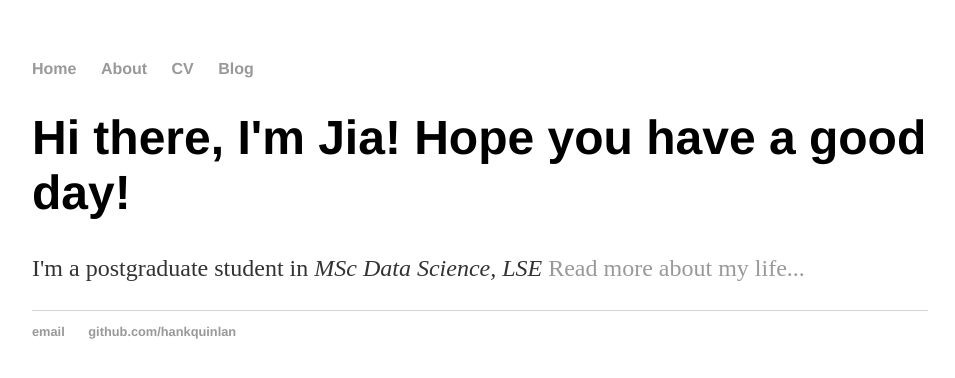
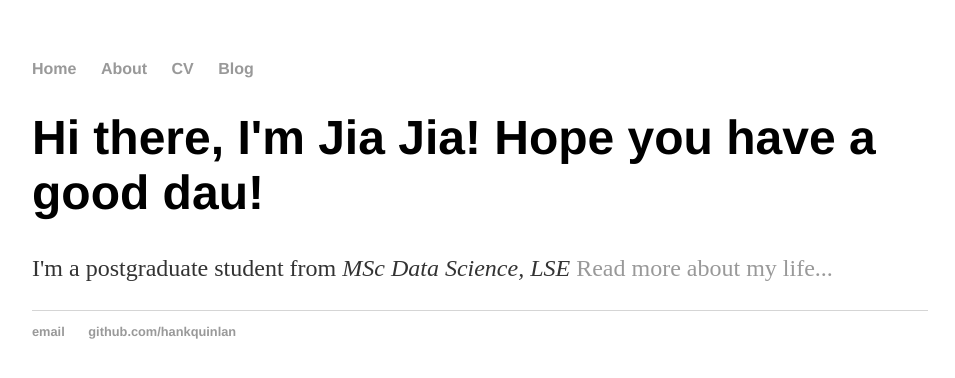
Before and after one commit to zench2302/zench2302.github.io, a Jekyll site: the page built from index.html, in a window 1280 px wide. Shown: the top 378 px of the page, without its empty margins (160-1115 px from the left). Built offline with Jekyll 4.4.1, drawn with Linux system fonts in a browser that asks for light colours.

Commit message:
Update index.html

```diff
--- a/index.html
+++ b/index.html
@@ -1,30 +1,8 @@
-<!DOCTYPE html>
-<html>
-	<head>
-		<title>Jia Jia, LSE</title>
-		<!-- link to main stylesheet -->
-		<link rel="stylesheet" type="text/css" href="/css/main.css">
-	</head>
-	<body>
-		<nav>
-    		<ul>
-        		<li><a href="/">Home</a></li>
-	        	<li><a href="/about">About</a></li>
-        		<li><a href="/cv">CV</a></li>
-        		<li><a href="/blog">Blog</a></li>
-    		</ul>
-		</nav>
-		<div class="container">
-    		<div class="blurb">
-        		<h1>Hi there, I'm Jia! Hope you have a good day!</h1>
-				<p>I'm a postgraduate student in <em>MSc Data Science, LSE</em>  <a href="/about">Read more about my life...</a></p>
-    		</div><!-- /.blurb -->
-		</div><!-- /.container -->
-		<footer>
-    		<ul>
-        		<li><a href="mailto:hankquinlanhub@gmail.com">email</a></li>
-        		<li><a href="https://github.com/hankquinlan">github.com/hankquinlan</a></li>
-			</ul>
-		</footer>
-	</body>
-</html>
+---
+layout: default
+title: Jia Jia, LSE
+---
+<div class="blurb">
+	<h1>Hi there, I'm Jia Jia! Hope you have a good dau!</h1>
+	<p>I'm a postgraduate student from <em>MSc Data Science, LSE</em>  <a href="/about">Read more about my life...</a></p>
+</div><!-- /.blurb -->
```
